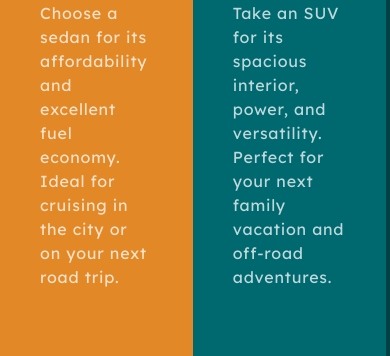
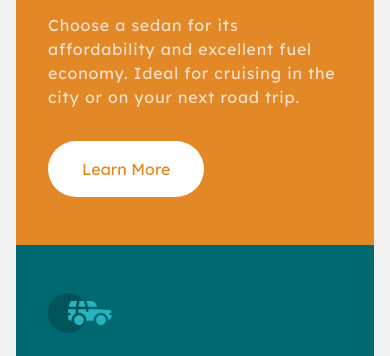
Before and after one commit to FernJBatista/3-column-preview-card-component, a plain HTML site: page index.html in a window 390 px wide. Shown: the part 235-591 px from the top of the page. Drawn offline with Linux system fonts and the light colour scheme.

Commit message:
Added mobile styling & readme file

```diff
--- a/CSS/styles.scss
+++ b/CSS/styles.scss
@@ -229,3 +229,41 @@ main {
         box-sizing: border-box;
     }
 }
+
+@media (max-width: 478px) {
+    body {
+        padding: 4rem 1rem;
+    }
+    main {
+        display: grid;
+        grid-template-columns: 1;
+        grid-template-rows: 1fr 1fr 1fr;
+        min-width: 100%;
+
+        section {
+            padding: 3rem 2rem;
+            div {
+                gap: 2rem;
+                margin-bottom: 2rem;
+            }
+        }
+
+        section.sedans {
+            grid-row: 1;
+            grid-column-start: 1;
+            grid-column-end: 4;
+        }
+
+        section.suvs {
+            grid-row: 2;
+            grid-column-start: 1;
+            grid-column-end: 4;
+        }
+
+        section.luxury {
+            grid-row: 3;
+            grid-column-start: 1;
+            grid-column-end: 4;
+        }
+    }
+}
```
Also changed, not shown: CSS/styles.css, images/Screenshot 2024-02-25 122421.png (added), 3 other files.
